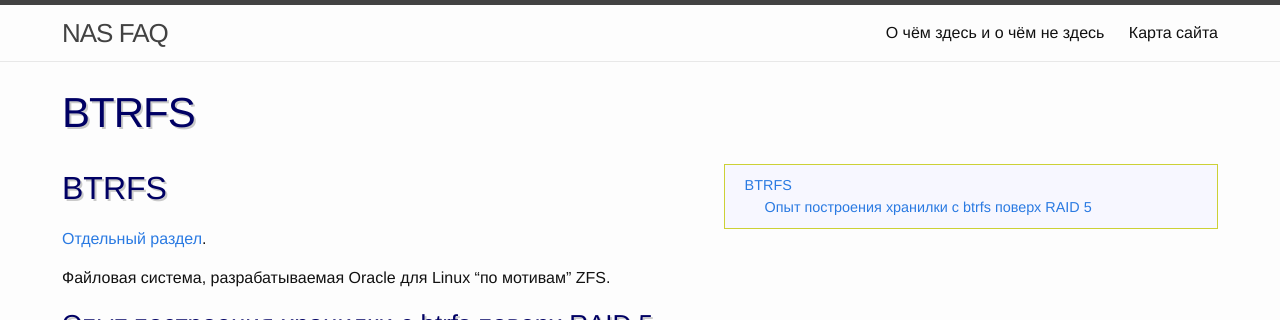
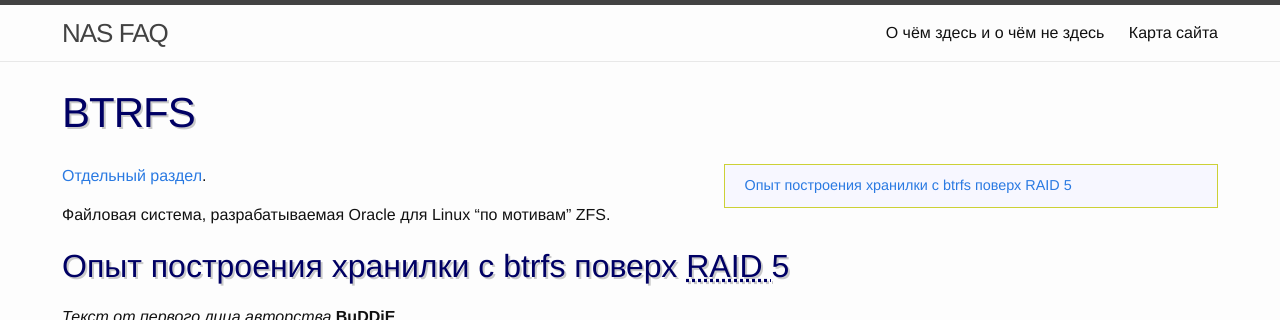
Before and after one commit to nas-faq/nas-faq.github.io, a Jekyll site: the page built from btrfs.md, in a window 1280 px wide and 900 px high, cut to the strip 0-320 px from the top of the window. Built offline with Jekyll 4.4.1, drawn with Linux system fonts in a browser that asks for light colours; nearby versions of some CDN libraries; Markdown is read by kramdown in place of the engine named in the settings.

Commit message:
redundant header is removed

```diff
--- a/btrfs.md
+++ b/btrfs.md
@@ -5,13 +5,11 @@
 permalink: /btrfs/
 ---
 
-## BTRFS
-
 [Отдельный раздел](/btrfs/).
 
 Файловая система, разрабатываемая Oracle для Linux "по мотивам" ZFS.
 
-### Опыт построения хранилки с btrfs поверх <abbr title="Redundant Array of Inexpensive Disks">RAID </abbr>5
+## Опыт построения хранилки с btrfs поверх <abbr title="Redundant Array of Inexpensive Disks">RAID </abbr>5
 
 _Текст от первого лица авторства_ **BuDDiE**
 
```
